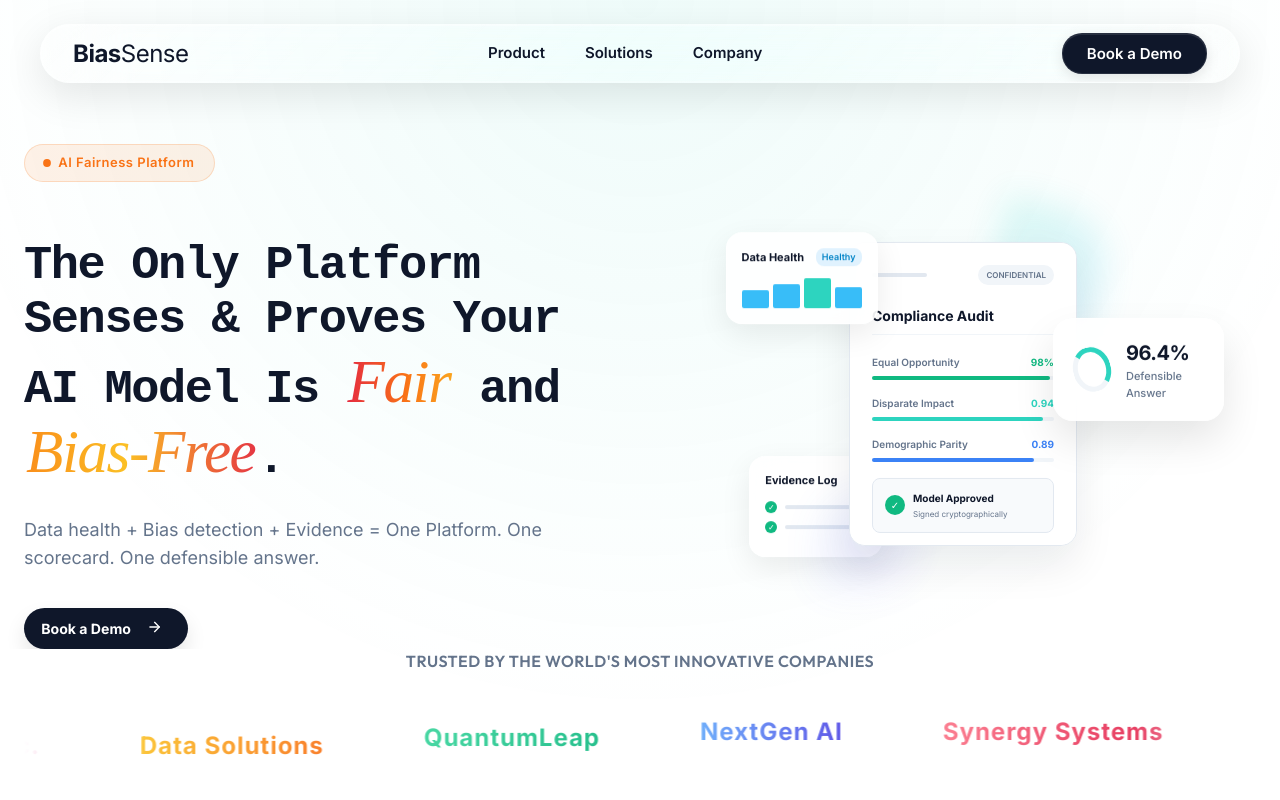
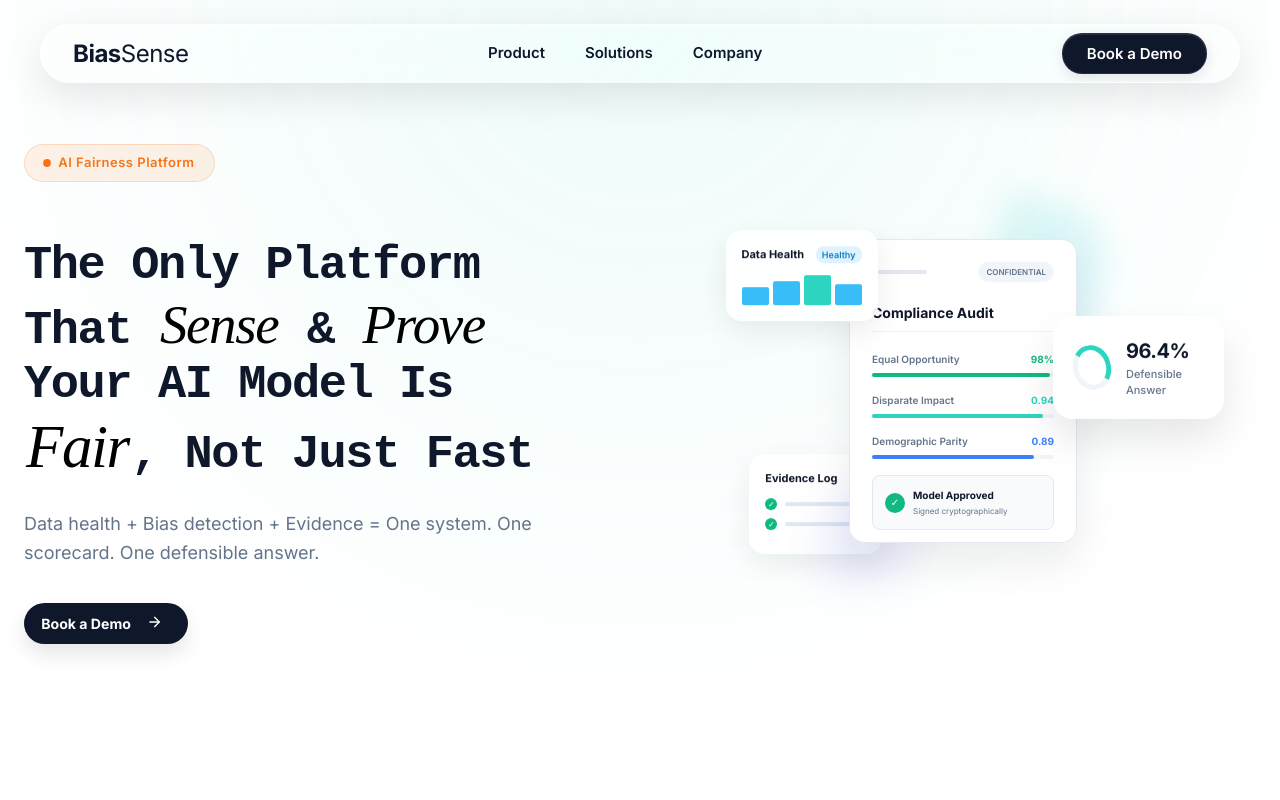
Before and after one commit to Pathi-Rama-Dhanunjay/webapp-bias-sense, a React (Vite) app: page / in a window 1280 px wide. Shown: the top 800 px of the page. Built offline with nearby package versions, Linux system fonts and the light colour scheme.

Commit message:
Revert "feat: update hero section animations and add clients section"
This reverts commit 8d6f2b957c5d05e5e9054241d3b9e774dfb95feb.

```diff
--- a/src/components/Sections/ClientsSection.jsx
+++ /dev/null
@@ -1,102 +0,0 @@
-import React from 'react';
-import { motion } from 'framer-motion';
-
-const clientLogos = [
-    'TechCorp',
-    'Innovate Inc.',
-    'Data Solutions',
-    'QuantumLeap',
-    'NextGen AI',
-    'Synergy Systems',
-];
-
-const ClientsSection = () => {
-    // Wave animation settings to ensure the duplicated array loops seamlessly
-    const waveDuration = 4;
-
-    // Cool gradients to apply to each client name
-    const clientGradients = [
-        'linear-gradient(90deg, #2DD4BF, #3B82F6)', // Teal to Blue
-        'linear-gradient(90deg, #8B5CF6, #EC4899)', // Purple to Pink
-        'linear-gradient(90deg, #FBBF24, #F97316)', // Amber to Orange
-        'linear-gradient(90deg, #34D399, #10B981)', // Green to Emerald
-        'linear-gradient(90deg, #60A5FA, #4F46E5)', // Blue to Indigo
-        'linear-gradient(90deg, #FB7185, #E11D48)', // Rose to Red
-    ];
-
-    return (
-        <section style={{ padding: '0px 24px 60px', backgroundColor: 'transparent', overflow: 'hidden' }}>
-            <div className="container">
-                <motion.div
-                    initial={{ opacity: 0 }}
-                    whileInView={{ opacity: 1 }}
-                    viewport={{ once: true, amount: 0.2 }}
-                    transition={{ duration: 0.5 }}
-                >
-                    <h4 style={{
-                        textAlign: 'center',
-                        color: '#64748B',
-                        fontWeight: 600,
-                        fontSize: '16px',
-                        marginBottom: '48px',
-                        letterSpacing: '0.5px'
-                    }}>
-                        TRUSTED BY THE WORLD'S MOST INNOVATIVE COMPANIES
-                    </h4>
-                    <div style={{
-                        position: 'relative',
-                        display: 'flex',
-                        overflow: 'hidden',
-                        userSelect: 'none',
-                        maskImage: 'linear-gradient(to right, transparent, black 10%, black 90%, transparent)',
-                        WebkitMaskImage: 'linear-gradient(to right, transparent, black 10%, black 90%, transparent)',
-                    }}>
-                        <motion.div
-                            animate={{ x: ["0%", "-50%"] }}
-                            transition={{
-                                ease: "linear",
-                                duration: 30,
-                                repeat: Infinity,
-                            }}
-                            style={{
-                                display: 'flex',
-                                whiteSpace: 'nowrap',
-                                gap: 'clamp(48px, 8vw, 100px)',
-                                paddingRight: 'clamp(48px, 8vw, 100px)',
-                                alignItems: 'center',
-                                opacity: 0.9,
-                            }}
-                        >
-                            {[...clientLogos, ...clientLogos].map((client, idx) => (
-                                <motion.div
-                                    key={`${client}-${idx}`}
-                                    animate={{ y: [-8, 8, -8] }}
-                                    transition={{
-                                        duration: waveDuration,
-                                        repeat: Infinity,
-                                        ease: "easeInOut",
-                                        delay: idx * (waveDuration / clientLogos.length)
-                                    }}
-                                    whileHover={{ scale: 1.1 }}
-                                    style={{
-                                        fontSize: 'clamp(20px, 2.5vw, 24px)',
-                                        fontWeight: 700,
-                                        background: clientGradients[idx % clientLogos.length],
-                                        WebkitBackgroundClip: 'text',
-                                        WebkitTextFillColor: 'transparent',
-                                        letterSpacing: '1px',
-                                        cursor: 'default',
-                                    }}
-                                >
-                                    {client}
-                                </motion.div>
-                            ))}
-                        </motion.div>
-                    </div>
-                </motion.div>
-            </div>
-        </section>
-    );
-};
-
-export default ClientsSection;
--- a/src/components/Sections/HeroSection.jsx
+++ b/src/components/Sections/HeroSection.jsx
@@ -29,7 +29,7 @@ const HeroSection = () => {
       flexDirection: 'column',
       justifyContent: 'center',
       paddingTop: '144px',
-      paddingBottom: '0px',
+      paddingBottom: '80px',
       paddingLeft: '24px',
       paddingRight: '24px',
       position: 'relative',
@@ -82,50 +82,14 @@ const HeroSection = () => {
             className="hero-title"
             style={{ marginBottom: 'clamp(28px, 4.6vh, 55px)', position: 'relative', zIndex: 10 }}
           >
-            The Only Platform Senses & Proves Your AI Model Is{' '}
-            <motion.span
-              animate={{ backgroundPosition: ['0% 50%', '100% 50%', '0% 50%'] }}
-              transition={{ duration: 5, repeat: Infinity, ease: 'linear' }}
-              style={{
-                fontFamily: '"Caveat", "Brush Script MT", "Lucida Handwriting", cursive',
-                fontStyle: 'italic',
-                fontWeight: 400,
-                fontSize: '1.3em',
-                padding: '0 2px',
-                background: 'linear-gradient(270deg, #FBBF24, #F97316, #E11D48, #FBBF24)',
-                backgroundSize: '200% auto',
-                WebkitBackgroundClip: 'text',
-                WebkitTextFillColor: 'transparent'
-              }}
-            >
-              Fair
-            </motion.span>{' '}
-            and{' '}
-            <motion.span
-              animate={{ backgroundPosition: ['0% 50%', '100% 50%', '0% 50%'] }}
-              transition={{ duration: 5, repeat: Infinity, ease: 'linear', delay: 2.5 }}
-              style={{
-                fontFamily: '"Caveat", "Brush Script MT", "Lucida Handwriting", cursive',
-                fontStyle: 'italic',
-                fontWeight: 400,
-                fontSize: '1.3em',
-                padding: '0 2px',
-                background: 'linear-gradient(270deg, #F97316, #E11D48, #FBBF24, #F97316)',
-                backgroundSize: '200% auto',
-                WebkitBackgroundClip: 'text',
-                WebkitTextFillColor: 'transparent'
-              }}
-            >
-              Bias-Free
-            </motion.span>
-            .
+            The Only Platform That <span style={{ fontFamily: '"Caveat", "Brush Script MT", "Lucida Handwriting", cursive', fontStyle: 'italic', fontWeight: 400, fontSize: '1.17em', padding: '0 2px', color: '#000000' }}>Sense</span> & <span style={{ fontFamily: '"Caveat", "Brush Script MT", "Lucida Handwriting", cursive', fontStyle: 'italic', fontWeight: 400, fontSize: '1.17em', padding: '0 2px', color: '#000000' }}>Prove</span> Your AI Model Is <span style={{ fontFamily: '"Caveat", "Brush Script MT", "Lucida Handwriting", cursive', fontStyle: 'italic', fontWeight: 400, fontSize: '1.3em', padding: '0 2px', color: '#000000' }}>Fair</span>, Not Just Fast
           </motion.h1>
 
           <motion.p
             className="hero-subtitle body-large"
             style={{ color: '#64748B', marginBottom: 'clamp(35px, 5.5vh, 70px)', maxWidth: 'clamp(600px, 45vw, 900px)', fontSize: 'clamp(18px, 1.5vw, 24px)', lineHeight: 1.6, opacity: 1 }}
           >
-            Data health + Bias detection + Evidence = One Platform. One scorecard. One defensible answer.
+            Data health + Bias detection + Evidence = One system. One scorecard. One defensible answer.
           </motion.p>
 
           {/* CTA Button */}
@@ -339,7 +303,7 @@ const HeroSection = () => {
             height: auto !important;
             min-height: auto !important;
             padding-top: 112px !important;
-            padding-bottom: 0px !important;
+            padding-bottom: 60px !important;
           }
           .hero-visualization {
             max-width: 100% !important;
--- a/src/pages/Home.jsx
+++ b/src/pages/Home.jsx
@@ -3,7 +3,6 @@ import { useLocation } from 'react-router-dom';
 import { motion } from 'framer-motion';
 import HeroSection from '../components/Sections/HeroSection';
 import SolutionSection from '../components/Sections/SolutionSection';
-import ClientsSection from '../components/Sections/ClientsSection';
 import CapabilitiesSection from '../components/Sections/CapabilitiesSection';
 import WorkflowSection from '../components/Sections/WorkflowSection';
 import ProofSection from '../components/Sections/ProofSection';
@@ -63,7 +62,6 @@ const Home = () => {
       {/* Clean Content Layer */}
       <div style={{ position: 'relative', zIndex: 1, width: '100%' }}>
         <HeroSection />
-        <ClientsSection />
         <div id="solutions" style={{ position: 'relative', zIndex: 1 }}><SolutionSection /></div>
         <CapabilitiesSection />
         <WorkflowSection />
```
